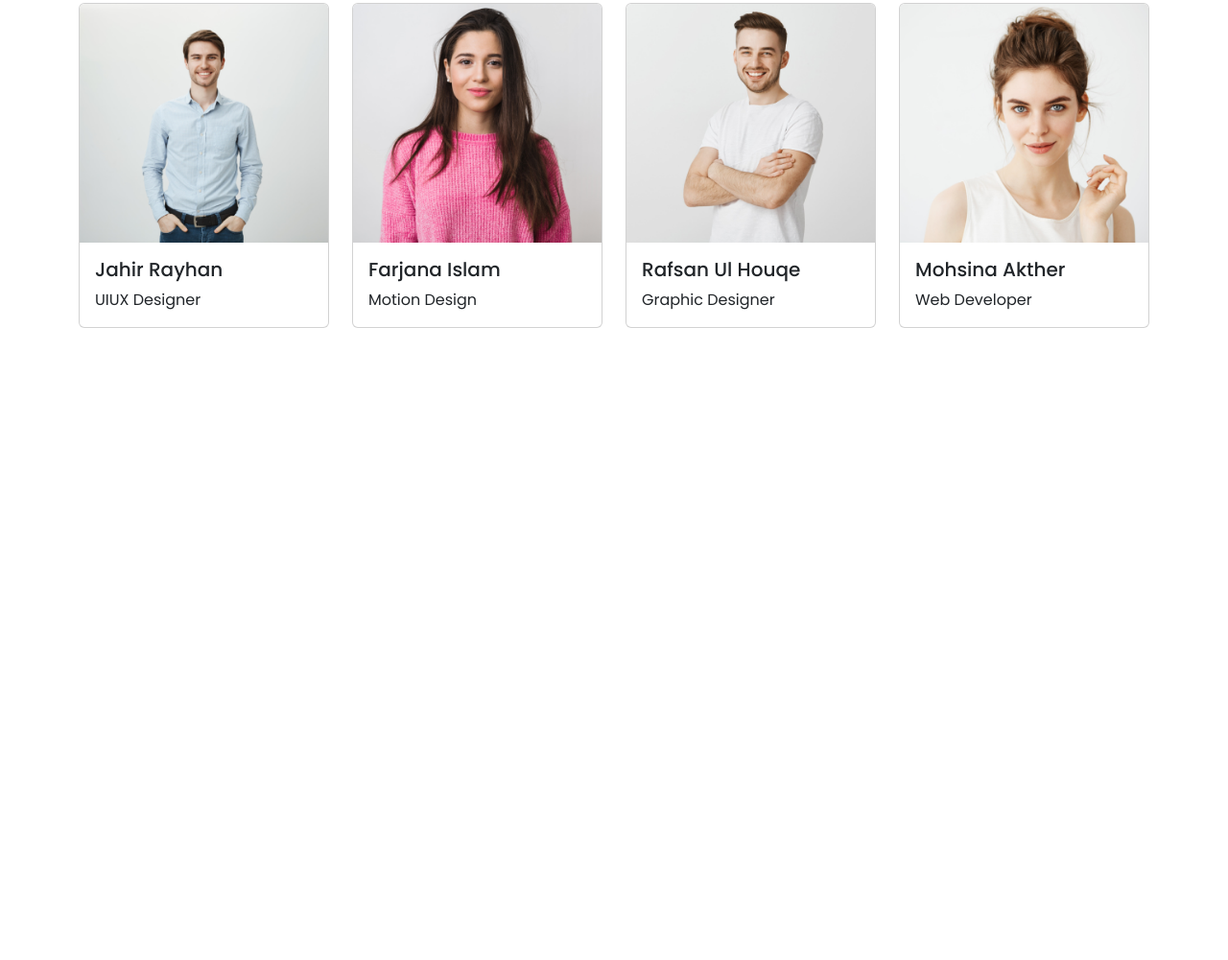
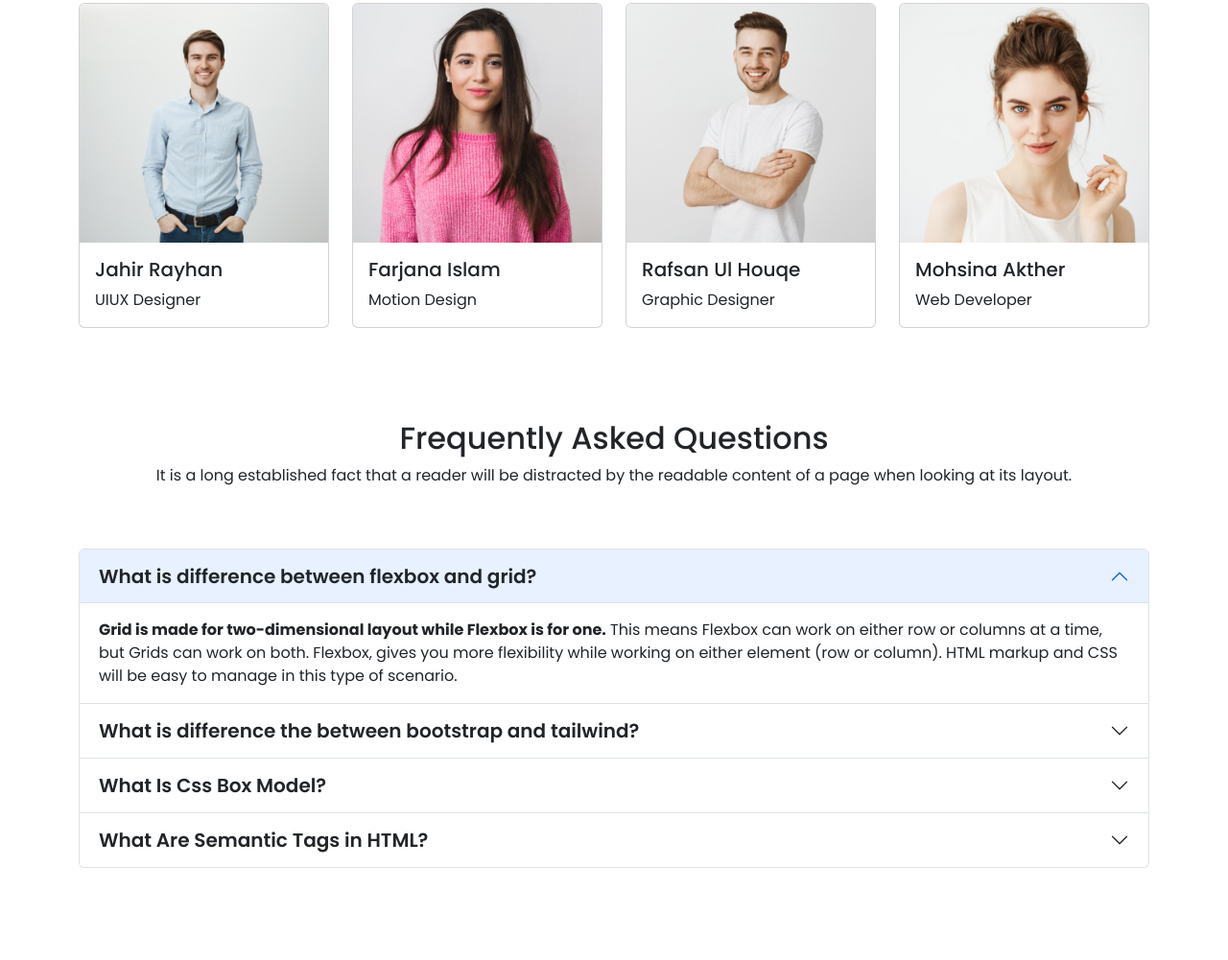
Before and after one commit to hussain322/tech-hero, a plain HTML site: page index.html in a window 1280 px wide. Shown: the part 3142-4143 px from the top of the page at 96% size. Before the commit the page ends 3532 px from the top, so only its background shows below. Drawn offline with nearby package versions, Linux system fonts and the light colour scheme.

Commit message:
added faq part

```diff
--- a/index.html
+++ b/index.html
@@ -116,10 +116,10 @@
     </header>
     <!-- End Header Part -->
 
-    <main>
+    <main class="container">
 
         <!-- Start Our Courses -->
-        <section class="container our-courses py-5">
+        <section class="our-courses py-5">
             <div class="row our-courses-heading py-5">
                 <div class="col-lg-6 text-center m-auto">
                     <h2>Discover Our Popular Courses</h2>
@@ -238,7 +238,7 @@
         <!-- End Our Courses Part -->
 
         <!-- Start Explore Part -->
-        <section class="container">
+        <section>
             <div class="row align-items-center bg-info justify-content-between">
                 <div class="col-lg-6 ms-0">
                     <img src="images/working.png" class="img-fluid" alt="">
@@ -275,7 +275,7 @@
         <!-- End Explore Part -->
 
         <!-- Start Register Now Part -->
-        <section class="container py-5">
+        <section class="py-5">
             <div class="row bg-primary mt-5 align-items-center">
                 <div class="col-lg-7 p-5">
                     <h2 class="text-light fs-1 fw-semibold">Ready To Join</h2>
@@ -323,7 +323,7 @@
         <!-- End Register Now Part -->
 
         <!-- Start Our Successful Students -->
-        <section class="container py-5">
+        <section class="py-5">
             <div class="successfull-student-heading py-5">
                 <h2>Meet Our Successfull Students</h2>
                 <p>It is a long established fact that a reader will be distracted by the readable content of a page when
@@ -370,6 +370,72 @@
             </div>
         </section>
         <!-- End Our Successful Students -->
+
+        <!-- Start Frequently Asked Questions Part -->
+        <section class="py-5">
+            <div class="faq-heading text-center">
+                <h2>Frequently Asked Questions</h2>
+                <p>It is a long established fact that a reader will be distracted by the readable
+                content of a page when looking at its layout.</p>
+            </div>
+            <!-- Frequently Asked Questions -->
+            <div class="accordion py-5" id="accordionExample">
+                <!-- Questions One -->
+                <div class="accordion-item">
+                  <h2 class="accordion-header" id="headingOne">
+                    <button class="accordion-button fs-5 fw-semibold text-dark" type="button" data-bs-toggle="collapse" data-bs-target="#collapseOne" aria-expanded="true" aria-controls="collapseOne">
+                        What is difference between flexbox and grid?
+                    </button>
+                  </h2>
+                  <div id="collapseOne" class="accordion-collapse collapse show" aria-labelledby="headingOne" data-bs-parent="#accordionExample">
+                    <div class="accordion-body">
+                      <strong>Grid is made for two-dimensional layout while Flexbox is for one.</strong> This means Flexbox can work on either row or columns at a time, but Grids can work on both. Flexbox, gives you more flexibility while working on either element (row or column). HTML markup and CSS will be easy to manage in this type of scenario.
+                    </div>
+                  </div>
+                </div>
+                <!-- Questions Two -->
+                <div class="accordion-item">
+                  <h2 class="accordion-header" id="headingTwo">
+                    <button class="accordion-button collapsed fs-5 fw-semibold text-dark" type="button" data-bs-toggle="collapse" data-bs-target="#collapseTwo" aria-expanded="false" aria-controls="collapseTwo">
+                      What is difference the between bootstrap and tailwind?
+                    </button>
+                  </h2>
+                  <div id="collapseTwo" class="accordion-collapse collapse" aria-labelledby="headingTwo" data-bs-parent="#accordionExample">
+                    <div class="accordion-body">
+                      Bootstrap comes with a set of pre-styled responsive, mobile-first components that possess a definite UI kit. Tailwind CSS uses a set of utility classes to create a neat UI with more flexibility and uniqueness. Sites created using Bootstrap follow the generic pattern that makes them look identical.
+                    </div>
+                  </div>
+                </div>
+                <!-- Questions Three -->
+                <div class="accordion-item">
+                  <h2 class="accordion-header" id="headingThree">
+                    <button class="accordion-button collapsed fs-5 fw-semibold text-dark" type="button" data-bs-toggle="collapse" data-bs-target="#collapseThree" aria-expanded="false" aria-controls="collapseThree">
+                      What Is Css Box Model?
+                    </button>
+                  </h2>
+                  <div id="collapseThree" class="accordion-collapse collapse" aria-labelledby="headingThree" data-bs-parent="#accordionExample">
+                    <div class="accordion-body">
+                        Every element that can be displayed on a web page is comprised of one or more rectangular boxes. CSS box model typically describes how these rectangular boxes are laid out on a web page. These boxes can have different properties and can interact with each other in different ways, but every box has a <strong>content area</strong> and optional surrounding <strong>padding, border, and margin areas</strong>.
+                    </div>
+                  </div>
+                </div>
+                <!-- Questions Four -->
+                <div class="accordion-item">
+                    <h2 class="accordion-header" id="headingFour">
+                      <button class="accordion-button collapsed fs-5 fw-semibold text-dark" type="button" data-bs-toggle="collapse" data-bs-target="#collapseFour" aria-expanded="false" aria-controls="collapseFour">
+                        What Are Semantic Tags in HTML?
+                      </button>
+                    </h2>
+                    <div id="collapseFour" class="accordion-collapse collapse" aria-labelledby="headingFour" data-bs-parent="#accordionExample">
+                      <div class="accordion-body">
+                        A semantic element <strong>clearly describes its meaning to both the browser and the developer</strong>. Examples of non-semantic elements: &lt;div&gt; and
+                         &lt;span&gt; - Tells nothing about its content. Examples of semantic elements: &lt;form&gt; , &lt;table&gt; , and &lt;article&gt; - Clearly defines its content.
+                      </div>
+                    </div>
+                  </div>
+              </div>
+        </section>
+        <!-- End Frequently Asked Questions Part -->
     </main>
 
 
```
